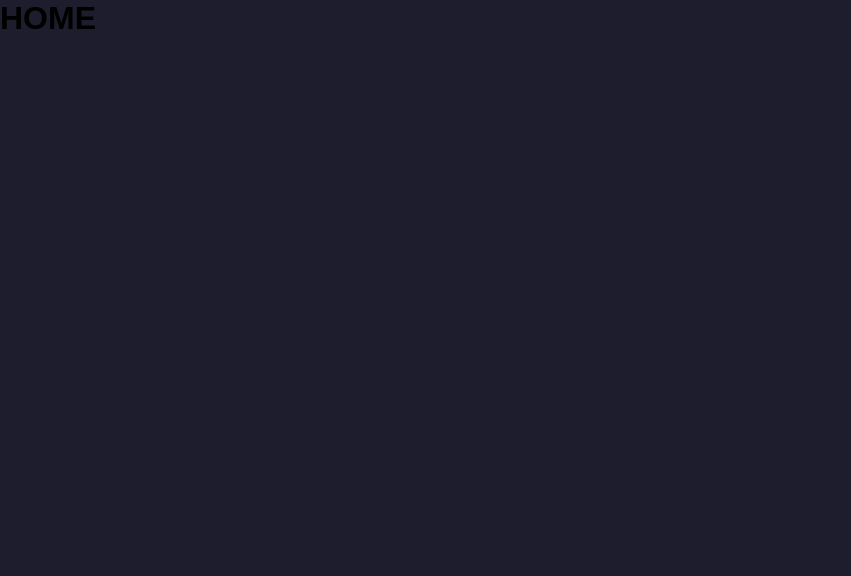
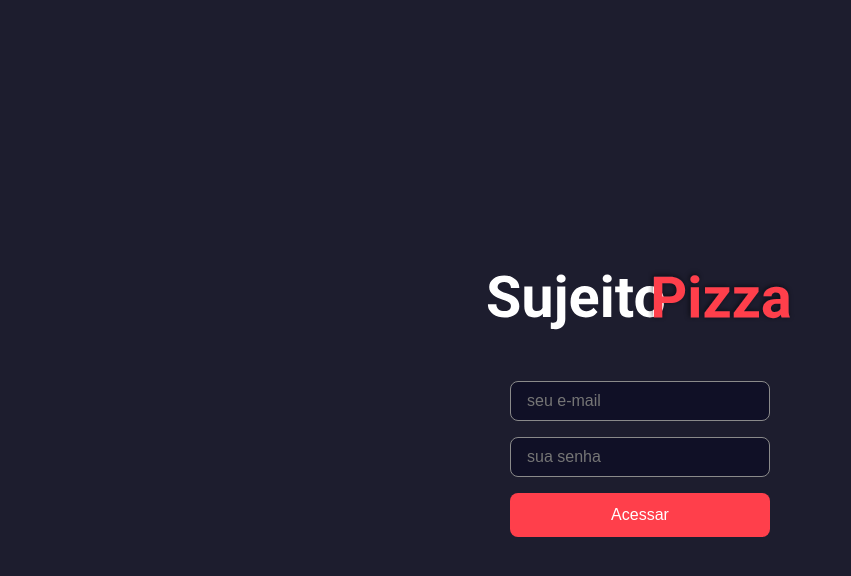
Before and after one commit to gusmorini/pizzadev-frontend, a Next.js app: page / in a window 1280 px wide. Shown: the top 576 px of the page, without its empty margins (0-851 px from the left). Built offline with nearby package versions, Linux system fonts and the light colour scheme.

Commit message:
home login

```diff
--- a/src/pages/index.tsx
+++ b/src/pages/index.tsx
@@ -1,11 +1,24 @@
+import Image from "next/image";
 import Head from "@/components/Head";
+import styles from "@/styles/home.module.scss";
+import logoImg from "../../public/logo.svg";
+
+import { Input, TextArea } from "@/components/ui/Input";
+import { Button } from "@/components/ui/Button";
 
 export default function Home() {
   return (
     <>
       <Head title="faça seu login" />
-      <div>
-        <h1>HOME</h1>
+      <div className={styles.containerCenter}>
+        <Image src={logoImg} alt="logo pizza dev" />
+        <div className={styles.login}>
+          <form action="#">
+            <Input type={"email"} placeholder={"seu e-mail"} />
+            <Input type={"password"} placeholder="sua senha" />
+            <Button loading={false}>Acessar</Button>
+          </form>
+        </div>
       </div>
     </>
   );
--- /dev/null
+++ b/src/styles/home.module.scss
@@ -0,0 +1,23 @@
+.containerCenter {
+  text-align: center;
+  min-height: 100vh;
+
+  display: flex;
+  justify-content: center;
+  align-items: center;
+  flex-direction: column;
+
+  img {
+    margin-bottom: 3rem;
+  }
+
+  form {
+    display: flex;
+    flex-direction: column;
+    width: 260px;
+
+    input {
+      width: 100%;
+    }
+  }
+}
```
Also changed, not shown: public/logo.svg (added).
